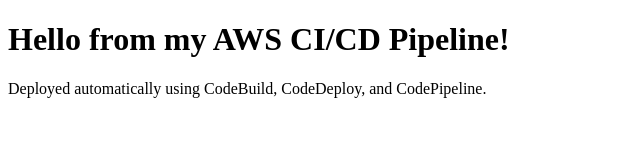
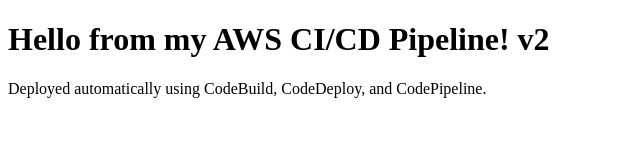
Before and after one commit to dipti9925/aws-cicd-demo, a plain HTML site: page index.html in a window 1280 px wide. Shown: the full height of the page, 0-640 px from the left. Drawn offline with Linux system fonts and the light colour scheme.

```diff
--- a/index.html
+++ b/index.html
@@ -4,7 +4,7 @@
   <title>My AWS CI/CD Demo</title>
 </head>
 <body>
-  <h1>Hello from my AWS CI/CD Pipeline!</h1>
+  <h1>Hello from my AWS CI/CD Pipeline! v2</h1>
   <p>Deployed automatically using CodeBuild, CodeDeploy, and CodePipeline.</p>
 </body>
 </html>
```
